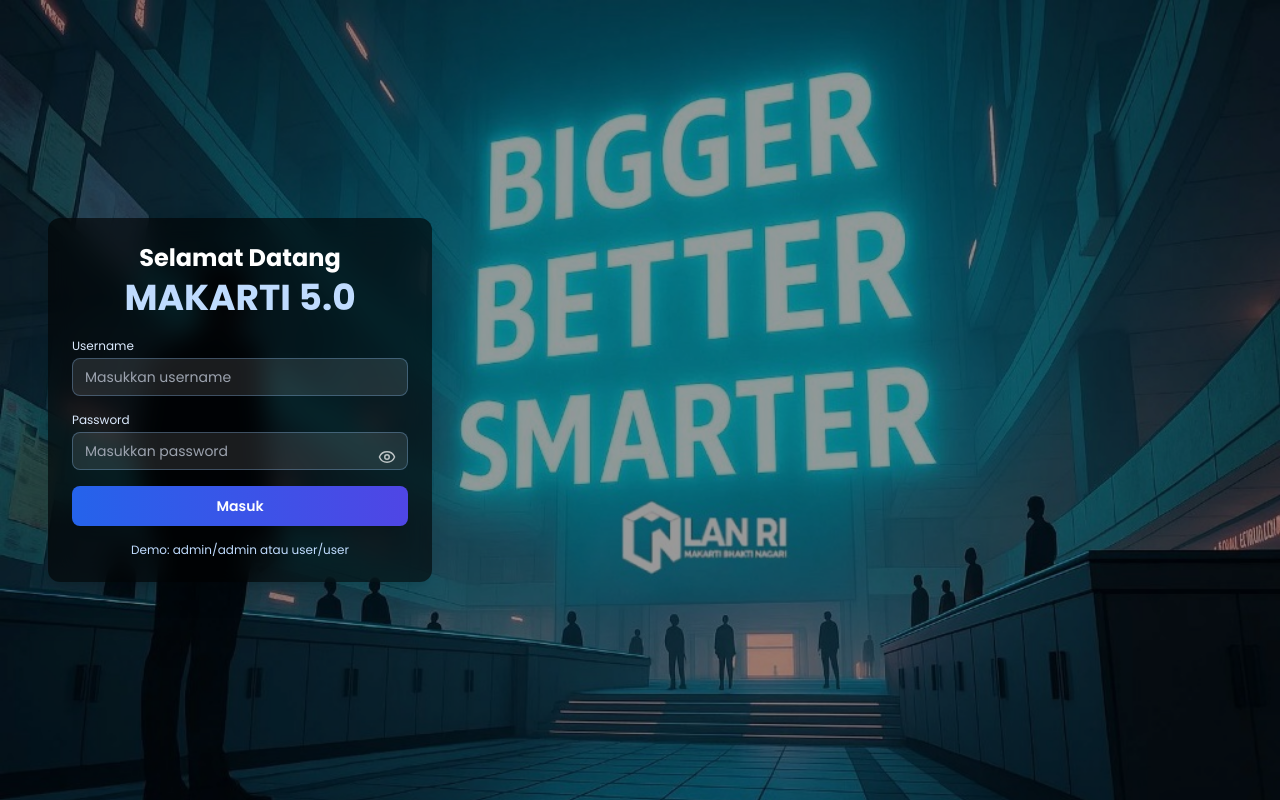
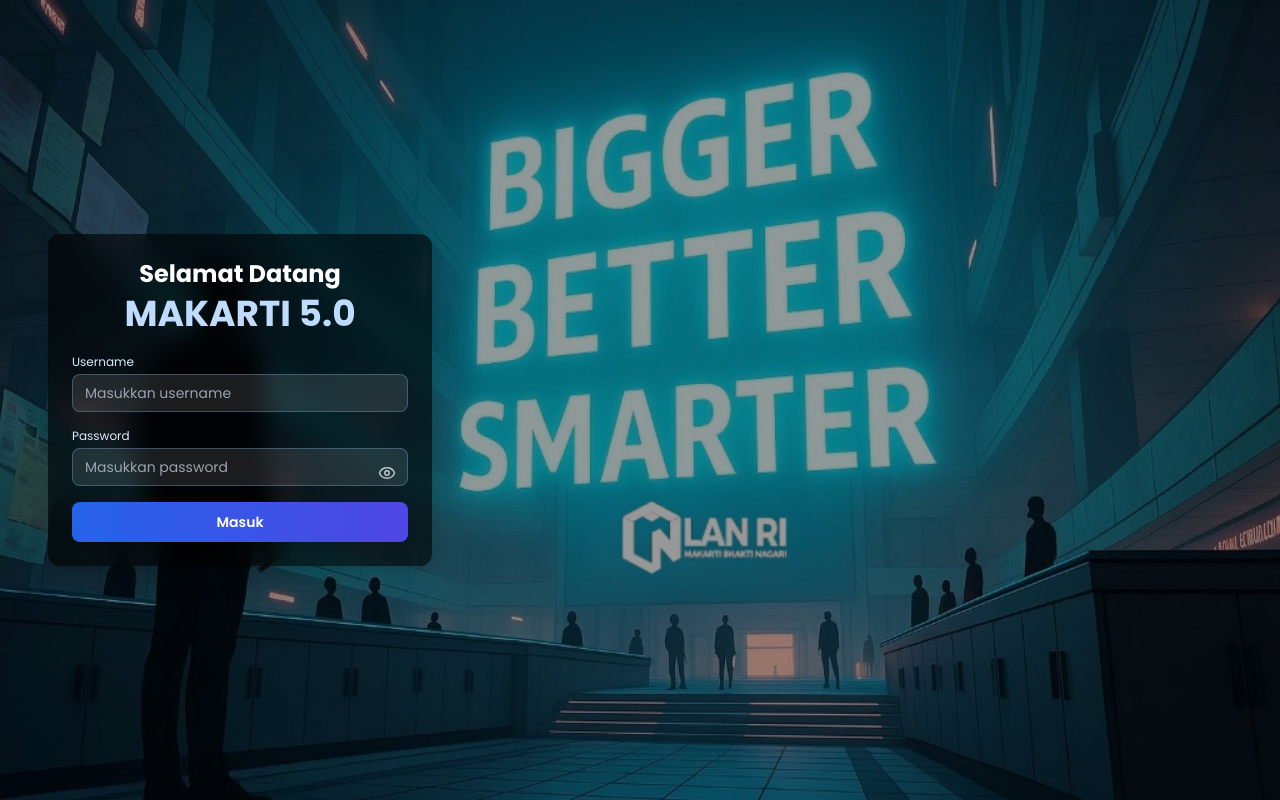
Before and after one commit to pujisubarkah/makarti-dashboard, a Next.js app: page /login in a window 1280 px wide. Built offline with nearby package versions, Linux system fonts and the light colour scheme.

Commit message:
first commit

```diff
--- a/src/app/login/page.tsx
+++ b/src/app/login/page.tsx
@@ -113,9 +113,6 @@ export default function LoginPage() {
             </button>
           </form>
 
-          <div className="mt-4 text-center">
-            <p className="text-blue-200 text-xs">Demo: admin/admin atau user/user</p>
-          </div>
         </div>
       </div>
     </div>
--- a/src/app/page.tsx
+++ b/src/app/page.tsx
@@ -113,9 +113,7 @@ export default function LoginPage() {
             </button>
           </form>
 
-          <div className="mt-4 text-center">
-            <p className="text-blue-200 text-xs">Demo: admin/admin atau user/user</p>
-          </div>
+
         </div>
       </div>
     </div>
```
